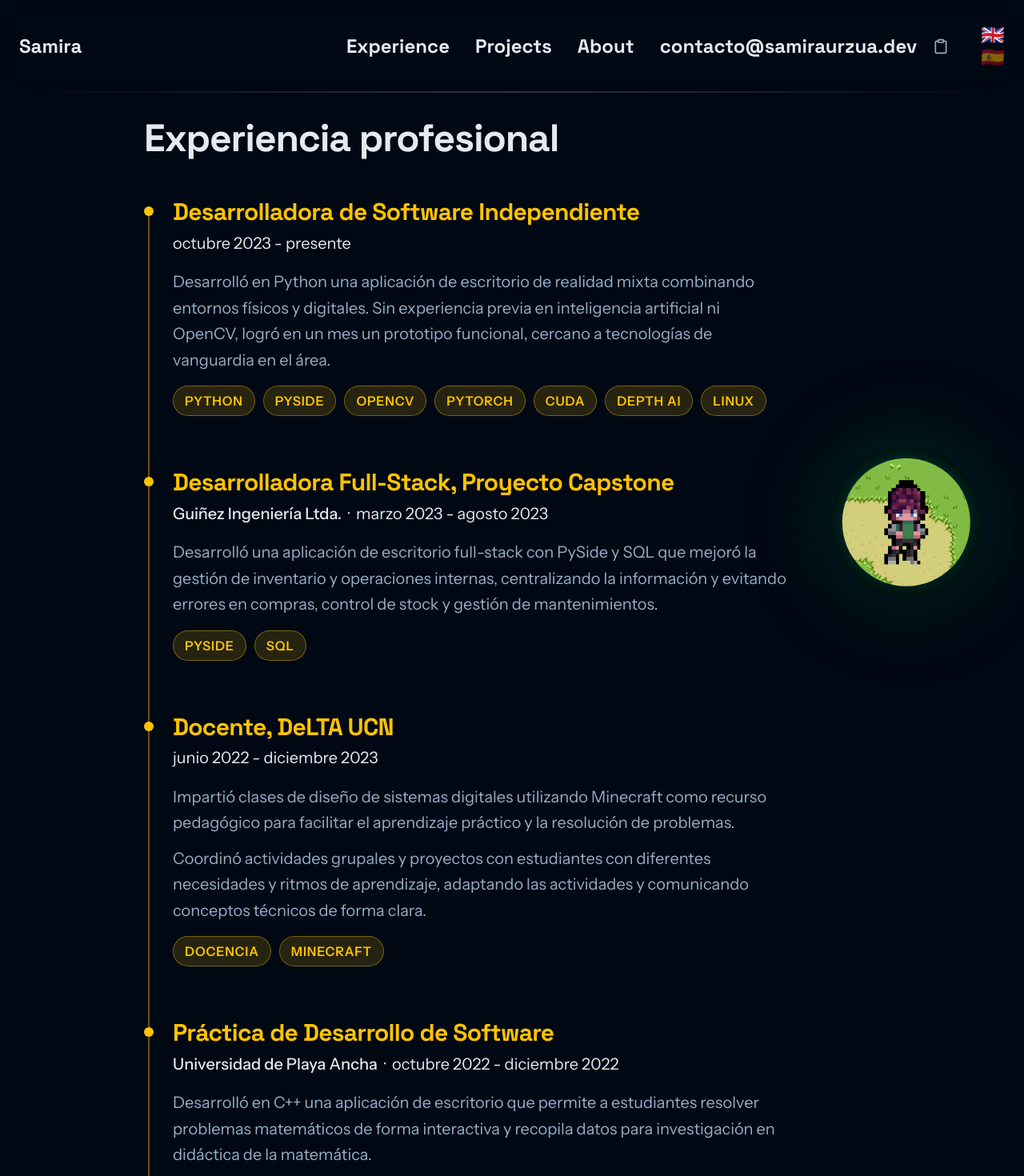
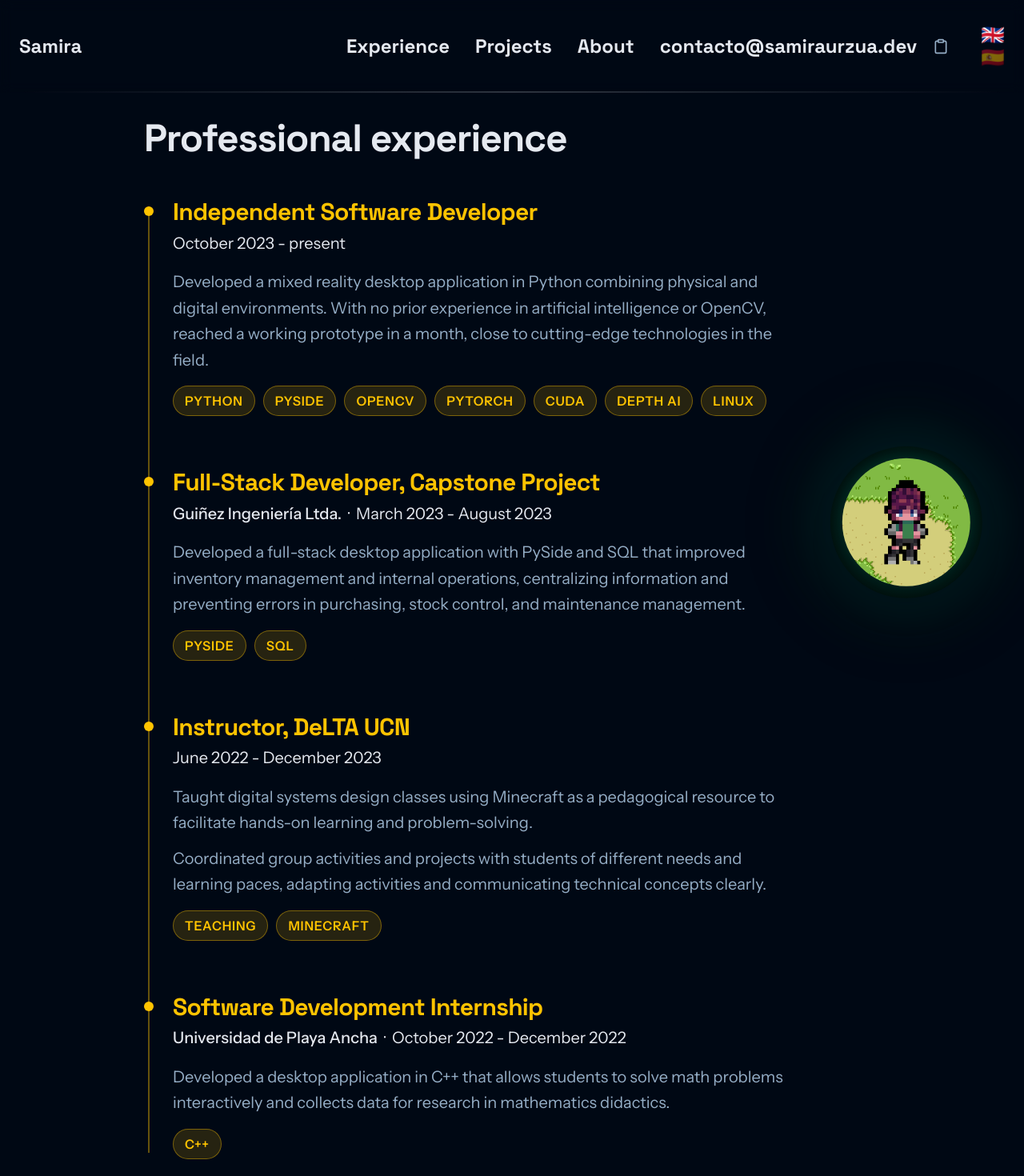
Before and after one commit to SamiraUrzua/cloud-native-portfolio, a Next.js app: page /en/experience in a window 1280 px wide. Shown: the top 1470 px of the page at 80% size. Built offline with nearby package versions, Linux system fonts and the light colour scheme.

Commit message:
feat: add localization to the experience page

```diff
--- a/src/app/[locale]/experience/page.tsx
+++ b/src/app/[locale]/experience/page.tsx
@@ -1,5 +1,52 @@
-export default function Experience() {
-  const roles = [
+import { type Locale } from '@/lib/config';
+import { type StrictTranslations } from '@/lib/localizer';
+
+const TRANSLATIONS = {
+  en: {
+    heading: "Professional experience",
+    roles: [
+      {
+        title: 'Independent Software Developer',
+        company: '',
+        period: 'October 2023 - present',
+        stack: ['Python', 'PySide', 'OpenCV', 'PyTorch', 'CUDA', 'Depth AI', 'Linux'],
+        points: [
+          'Developed a mixed reality desktop application in Python combining physical and digital environments. With no prior experience in artificial intelligence or OpenCV, reached a working prototype in a month, close to cutting-edge technologies in the field.',
+        ],
+      },
+      {
+        title: 'Full-Stack Developer, Capstone Project',
+        company: 'Guiñez Ingeniería Ltda.',
+        period: 'March 2023 - August 2023',
+        stack: ['PySide', 'SQL'],
+        points: [
+          'Developed a full-stack desktop application with PySide and SQL that improved inventory management and internal operations, centralizing information and preventing errors in purchasing, stock control, and maintenance management.',
+        ],
+      },
+      {
+        title: 'Instructor, DeLTA UCN',
+        company: '',
+        period: 'June 2022 - December 2023',
+        stack: ['Teaching', 'Minecraft'],
+        points: [
+          'Taught digital systems design classes using Minecraft as a pedagogical resource to facilitate hands-on learning and problem-solving.',
+          'Coordinated group activities and projects with students of different needs and learning paces, adapting activities and communicating technical concepts clearly.',
+        ],
+      },
+      {
+        title: 'Software Development Internship',
+        company: 'Universidad de Playa Ancha',
+        period: 'October 2022 - December 2022',
+        stack: ['C++'],
+        points: [
+          'Developed a desktop application in C++ that allows students to solve math problems interactively and collects data for research in mathematics didactics.',
+        ],
+      },
+    ],
+  },
+  es: {
+    heading: "Experiencia profesional",
+    roles: [
       {
         title: 'Desarrolladora de Software Independiente',
         company: '',
@@ -37,14 +84,21 @@ export default function Experience() {
           'Desarrolló en C++ una aplicación de escritorio que permite a estudiantes resolver problemas matemáticos de forma interactiva y recopila datos para investigación en didáctica de la matemática.',
         ],
       },
-  ];
+    ],
+  },
+} as const satisfies StrictTranslations<Record<Locale, any>>;
+
+export default async function Experience({ params }: { params: Promise<{ locale: Locale }> }) {
+  const { locale } = await params;
+  const text = TRANSLATIONS[locale];
+  const roles = text.roles;
 
   return (
     <main>
       <div className="page-container">
         <section className="section-grid pt-8 pb-24">
           <div className="col-span-4 md:col-span-7 md:col-start-2 lg:col-span-10 lg:col-start-2 flex flex-col gap-12">
-            <h1 className="text-display">Experiencia profesional</h1>
+            <h1 className="text-display">{text.heading}</h1>
             <div className="relative flex flex-col gap-16">
               <div className="absolute left-[6px] top-2 md:top-3 bottom-2 w-[2px] -translate-x-1/2 bg-accent/40" />
               {roles.map((role) => (
```
Lines whose indentation alone changed are shown as unchanged.
